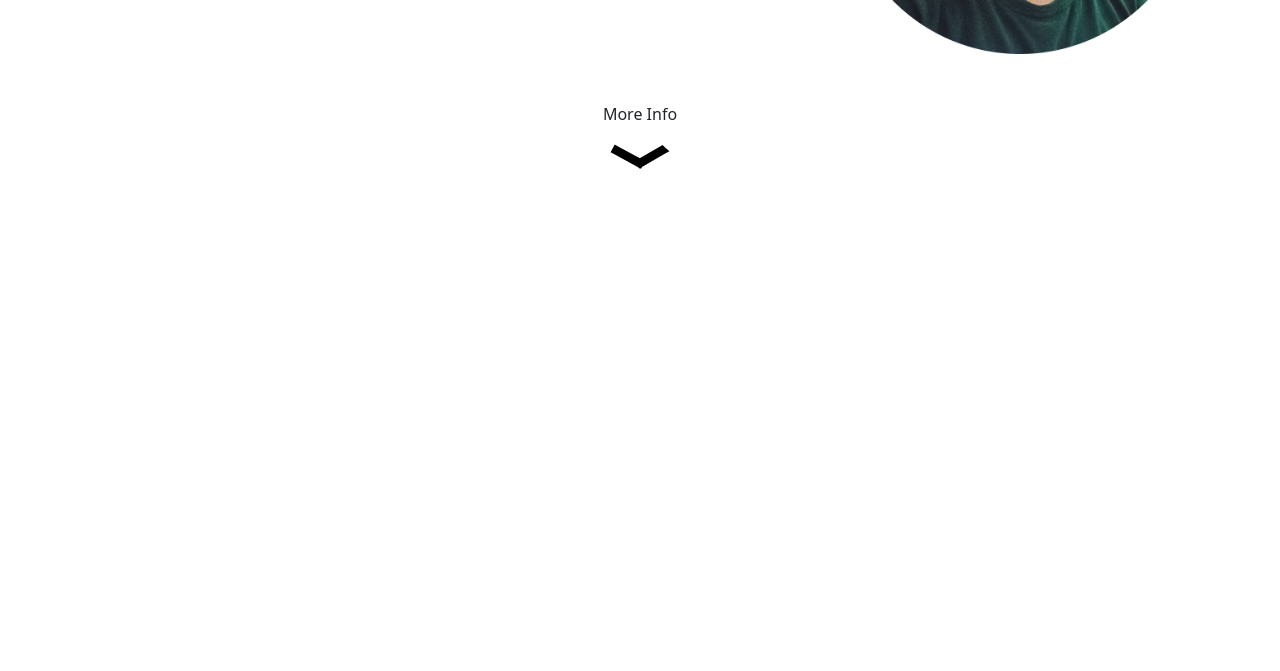
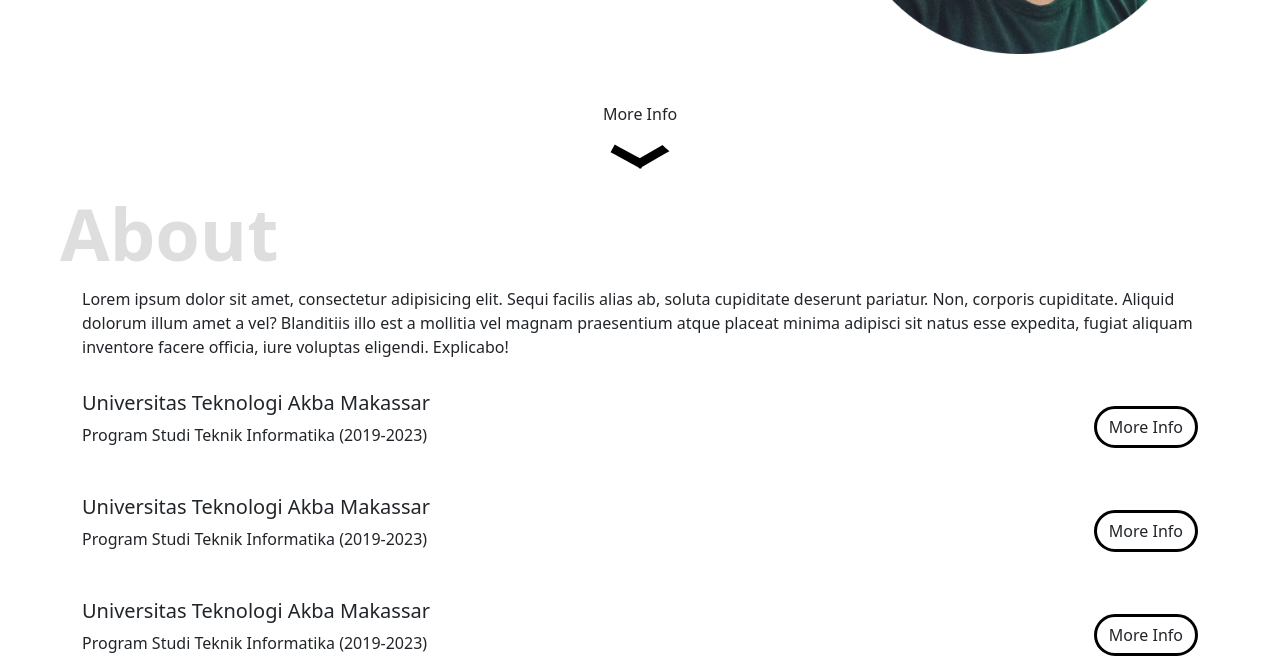
Before and after one commit to fadel1626/Portfolio, a plain HTML site: page index.html in a window 1280 px wide. Shown: the part 492-1163 px from the top of the page. Before the commit the page ends 800 px from the top, so only its background shows below. Drawn offline with nearby package versions, Linux system fonts and the light colour scheme.

Commit message:
add about

```diff
--- a/Assets/CSS/style.css
+++ b/Assets/CSS/style.css
@@ -1,5 +1,18 @@
 section {
     padding-top: 128px;
+    position: relative;
+}
+
+section::before {
+    z-index: -1;
+    content: '';
+    font-size: 72px;
+    color: gray;
+    opacity: 0.25;
+    position: absolute;
+    top: 20px;
+    left: -10px;
+    font-weight: 700;
 }
 
 .btn.button {
@@ -8,7 +21,7 @@ section {
     background-color: white;
 }
 
-.btn.button:hover {
+.btn.button:hover, .btn.button.active {
     background-color: black;
     color: white;
 }
@@ -38,6 +51,24 @@ section {
     animation: 2s upDown infinite;
 }
 
+.about::before {
+    content: 'About';
+}
+
+.about-exp-item {
+    margin-top: 32px;
+}
+
+.about-exp-item-header {
+    display: flex;
+    align-items: center;
+    justify-content: space-between;
+}
+
+.about-exp-item-detail {
+    display: none;
+}
+
 @keyframes upDown {
     0% {
         transform: translateY(0);
--- a/Assets/JS/main.js
+++ b/Assets/JS/main.js
@@ -0,0 +1,19 @@
+function toggleDetail (e) {
+    const target = $(e.target) // Membuat Variabel Target Untuk Mendapatkan Parents (Pertama Dilakukan)
+
+    if($(target).hasClass("active")) {
+        $(target).html("More Info").removeClass("active")
+    } else {
+        $(target).html("Less Info").addClass("active")
+    }
+
+
+    const item = $(target).parents(".about-exp-item") // Ketika Sudah di Dapatkan si Target, Dipindahkan Ke Sini Untuk Menjadi Nilai si Item (Ketiga Dilakukan)
+
+    const detail = $(item).children(".about-exp-item-detail") // // Ketika Sudah di Dapatkan si children, yaitu si Target, Dipindahkan Ke Sini Untuk Menjadi Nilai si detail (Kelima Dilakukan)
+
+    $(detail).slideToggle()
+
+    // console.log($(target).parents(".about-exp-item")) // Mencari Parents si Target (Kedua Dilakukan)
+    // console.log($(item).children(".about-exp-item-detail")) // Mencari Children, yaitu si Target (Keempat Dilakukan)
+}
--- a/index.html
+++ b/index.html
@@ -13,7 +13,7 @@
 </head>
 
 <body>
-
+    <!-- Navbar -->
     <nav class="navbar navbar-expand-lg">
         <div class="container">
             <a class="navbar-brand fs-4 fw-bold" href="#">Fadel Rifallah</a>
@@ -40,6 +40,7 @@
         </div>
     </nav>
 
+    <!-- Home -->
     <section id="home" class="home container">
         <div class="row d-flex align-items-center">
             <div class="col-8">
@@ -58,6 +59,43 @@
         </div>
     </section>
 
+    <!-- About -->
+    <section id="about" class="about container">
+        <p>Lorem ipsum dolor sit amet, consectetur adipisicing elit. Sequi facilis alias ab, soluta cupiditate deserunt pariatur. Non, corporis cupiditate. Aliquid dolorum illum amet a vel? Blanditiis illo est a mollitia vel magnam praesentium atque placeat minima adipisci sit natus esse expedita, fugiat aliquam inventore facere officia, iure voluptas eligendi. Explicabo!</p>
+    <div class="about-exp">
+        <div class="about-exp-item">
+            <div class="about-exp-item-header">
+                <div>
+                    <h5>Universitas Teknologi Akba Makassar</h5>
+                    <p>Program Studi Teknik Informatika (2019-2023)</p>
+                </div>
+                <button class="btn button" onclick="toggleDetail(event)">More Info</button>
+            </div>
+            <p class="about-exp-item-detail">Lorem ipsum dolor sit amet consectetur, adipisicing elit. Tempore quaerat porro, sed deserunt quidem, repudiandae, dolores accusantium quam sint suscipit iusto. Non accusantium error deserunt repellendus provident itaque ex laborum.</p>
+        </div>
+        <div class="about-exp-item">
+            <div class="about-exp-item-header">
+                <div>
+                    <h5>Universitas Teknologi Akba Makassar</h5>
+                    <p>Program Studi Teknik Informatika (2019-2023)</p>
+                </div>
+                <button class="btn button" onclick="toggleDetail(event)">More Info</button>
+            </div>
+            <p class="about-exp-item-detail">Lorem ipsum dolor sit amet consectetur, adipisicing elit. Tempore quaerat porro, sed deserunt quidem, repudiandae, dolores accusantium quam sint suscipit iusto. Non accusantium error deserunt repellendus provident itaque ex laborum.</p>
+        </div>
+        <div class="about-exp-item">
+            <div class="about-exp-item-header">
+                <div>
+                    <h5>Universitas Teknologi Akba Makassar</h5>
+                    <p>Program Studi Teknik Informatika (2019-2023)</p>
+                </div>
+                <button class="btn button" onclick="toggleDetail(event)">More Info</button>
+            </div>
+            <p class="about-exp-item-detail">Lorem ipsum dolor sit amet consectetur, adipisicing elit. Tempore quaerat porro, sed deserunt quidem, repudiandae, dolores accusantium quam sint suscipit iusto. Non accusantium error deserunt repellendus provident itaque ex laborum.</p>
+        </div>
+    </div>
+    </section>
+
     <!-- JavaScript -->
     <script src="https://cdn.jsdelivr.net/npm/@popperjs/core@2.11.8/dist/umd/popper.min.js"
         integrity="sha384-I7E8VVD/ismYTF4hNIPjVp/Zjvgyol6VFvRkX/vR+Vc4jQkC+hVqc2pM8ODewa9r"
@@ -69,5 +107,4 @@
         integrity="sha256-/JqT3SQfawRcv/BIHPThkBvs0OEvtFFmqPF/lYI/Cxo=" crossorigin="anonymous"></script>
     <script src="Assets/JS/main.js"></script>
 </body>
-
 </html>
```
